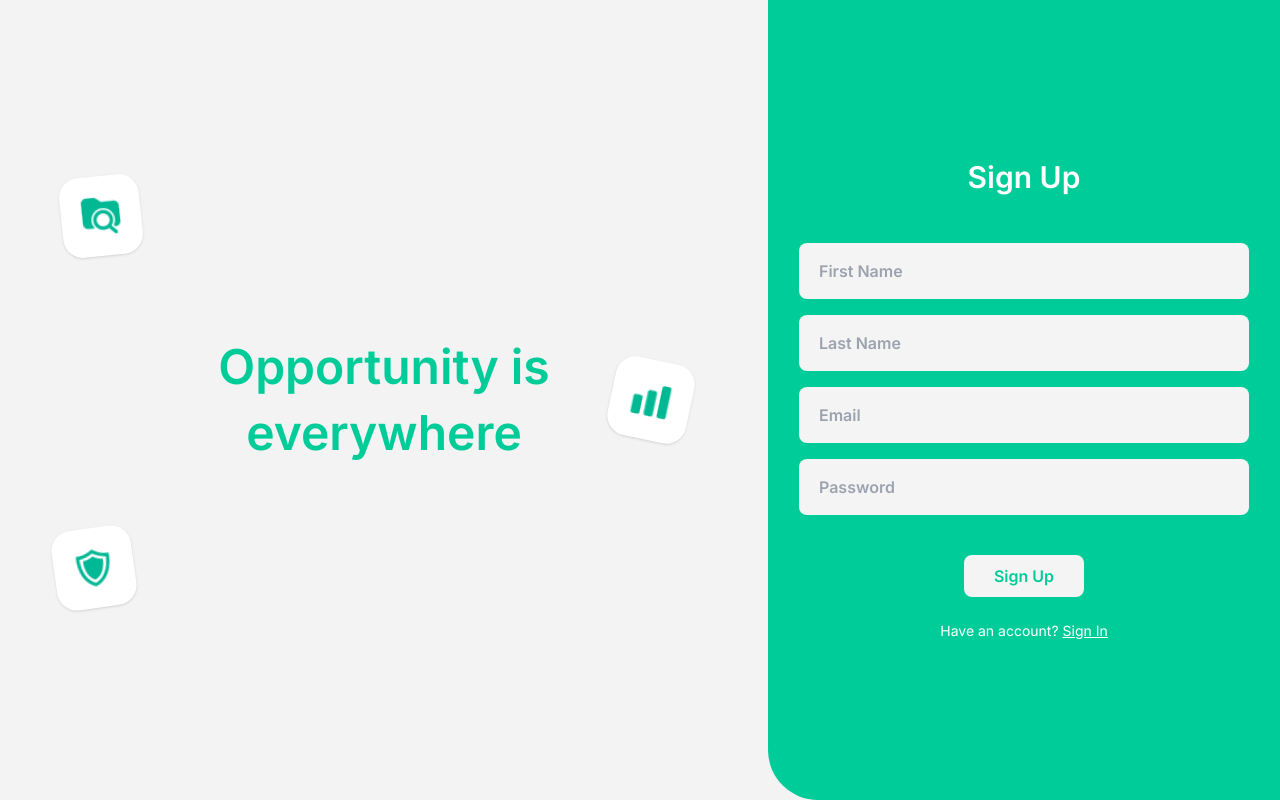
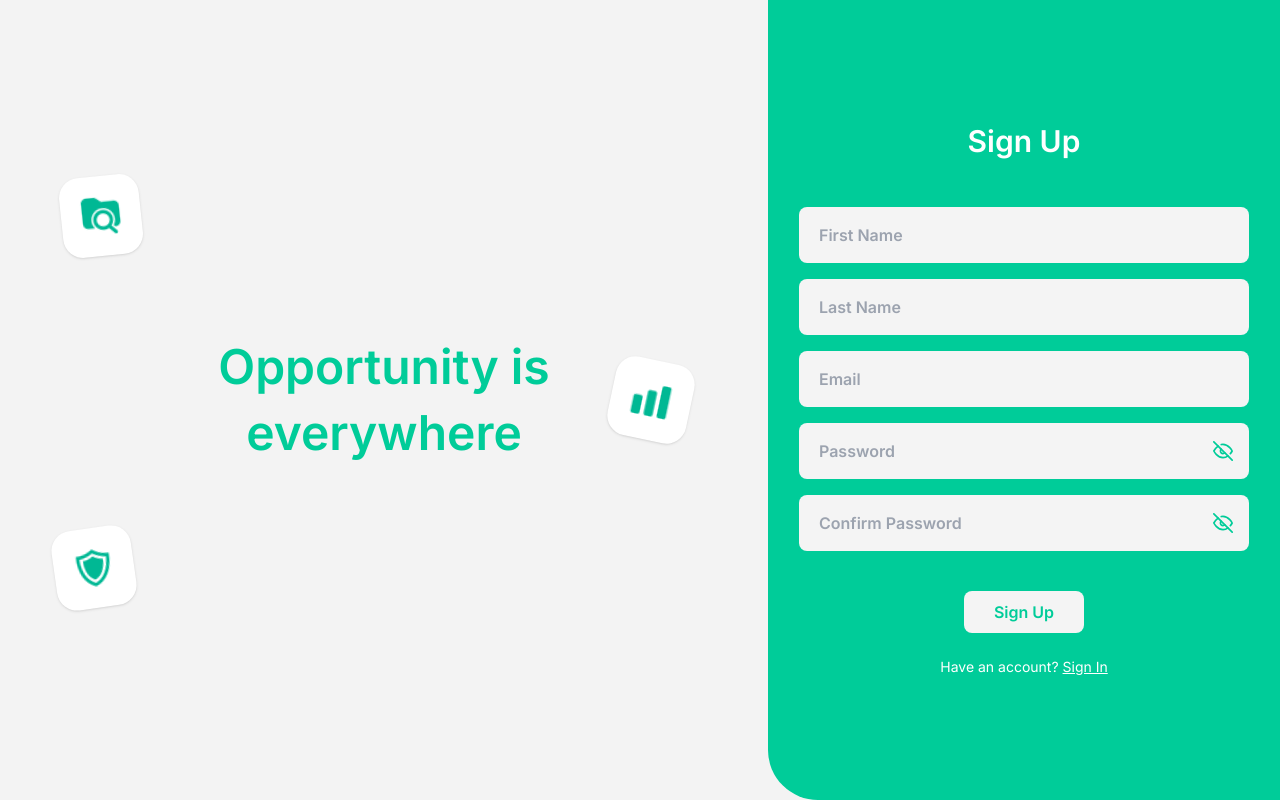
Before and after one commit to theresiajreije/project3-nextjs, a Next.js app: page /signup in a window 1280 px wide. Built offline with nearby package versions, Linux system fonts and the light colour scheme.

Commit message:
implemented auth form validation and password toggle

```diff
--- a/app/signin/page.tsx
+++ b/app/signin/page.tsx
@@ -1,11 +1,50 @@
+"use client";
+
 import Image from "next/image";
 import Link from "next/link";
+import { useState } from "react";
+import { FiEye, FiEyeOff } from "react-icons/fi";
 
 export default function SignInPage() {
+  const [email, setEmail] = useState("");
+  const [password, setPassword] = useState("");
+  const [showPassword, setShowPassword] = useState(false);
+
+  const [errors, setErrors] = useState({
+    email: "",
+    password: "",
+  });
+
+  const handleSubmit = (e: React.FormEvent<HTMLFormElement>) => {
+    e.preventDefault();
+
+    let newErrors = {
+      email: "",
+      password: "",
+    };
+
+    if (!email.trim()) {
+      newErrors.email = "Email is required";
+    } else if (!/\S+@\S+\.\S+/.test(email)) {
+      newErrors.email = "Enter a valid email";
+    }
+
+    if (!password.trim()) {
+      newErrors.password = "Password is required";
+    } else if (password.length < 6) {
+      newErrors.password = "Password must be at least 6 characters";
+    }
+
+    setErrors(newErrors);
+
+    if (!newErrors.email && !newErrors.password) {
+      console.log("Form submitted", { email, password });
+    }
+  };
+
   return (
     <main className="min-h-screen w-full overflow-hidden bg-[#f3f3f3]">
       <section className="grid min-h-screen grid-cols-1 lg:grid-cols-[60%_40%]">
-
         {/* LEFT SIDE */}
         <div className="relative flex min-h-[280px] items-center justify-center overflow-hidden bg-[#f3f3f3] px-6 sm:min-h-[420px] lg:min-h-screen">
           <h1 className="max-w-[260px] text-center text-[24px] font-semibold leading-[34px] sm:max-w-[520px] sm:text-[42px] sm:leading-[56px] lg:text-[48px] lg:leading-[66px]">
@@ -14,17 +53,14 @@ export default function SignInPage() {
             <span className="text-[#00CC99]">Now</span>
           </h1>
 
-          {/* TOP LEFT */}
           <div className="absolute left-[6%] top-[16%] rotate-[-6deg] rounded-[16px] bg-white p-4 shadow-sm sm:left-[8%] sm:top-[22%] sm:rounded-[20px] sm:p-5">
             <Image src="/images/tile-search.png" alt="Search icon" width={40} height={40} />
           </div>
 
-          {/* BOTTOM LEFT */}
           <div className="absolute bottom-[14%] left-[5%] rotate-[-8deg] rounded-[16px] bg-white p-4 shadow-sm sm:bottom-[24%] sm:left-[7%] sm:rounded-[20px] sm:p-5">
             <Image src="/images/tile-shield.png" alt="Shield icon" width={40} height={40} />
           </div>
 
-          {/* RIGHT */}
           <div className="absolute right-[6%] top-[48%] rotate-[12deg] rounded-[16px] bg-white p-4 shadow-sm sm:right-[10%] sm:top-[45%] sm:rounded-[20px] sm:p-5">
             <Image src="/images/tile-chart.png" alt="Chart icon" width={40} height={40} />
           </div>
@@ -37,22 +73,58 @@ export default function SignInPage() {
               Sign In
             </h2>
 
-            <form className="mx-auto flex w-full max-w-[450px] flex-col gap-4">
+            <form
+              onSubmit={handleSubmit}
+              className="mx-auto flex w-full max-w-[450px] flex-col gap-4"
+            >
+              <div className="text-left">
                 <input
                   type="email"
                   placeholder="Email"
-                className="h-[52px] rounded-[8px] bg-[#f4f4f4] px-5 text-[16px] font-semibold leading-[24px] text-black outline-none placeholder:text-[#9ca3af] sm:h-[56px]"
+                  value={email}
+                  onChange={(e) => setEmail(e.target.value)}
+                  className={`h-[52px] w-full rounded-[8px] bg-[#f4f4f4] px-5 text-[16px] font-semibold leading-[24px] text-black outline-none placeholder:text-[#9ca3af] sm:h-[56px] ${errors.email ? "border-2 border-red-500" : ""
+                    }`}
                 />
 
+                {errors.email && (
+                  <p className="mt-1 text-[13px] font-medium text-red-100">
+                    {errors.email}
+                  </p>
+                )}
+              </div>
+
+              <div className="text-left">
+  <div className="relative">
     <input
-                type="password"
+      type={showPassword ? "text" : "password"}
       placeholder="Password"
-                className="h-[52px] rounded-[8px] bg-[#f4f4f4] px-5 text-[16px] font-semibold leading-[24px] text-black outline-none placeholder:text-[#9ca3af] sm:h-[56px]"
+      value={password}
+      onChange={(e) => setPassword(e.target.value)}
+      className={`h-[52px] w-full rounded-[8px] bg-[#f4f4f4] px-5 pr-16 text-[16px] font-semibold leading-[24px] text-black outline-none placeholder:text-[#9ca3af] sm:h-[56px] ${
+        errors.password ? "border-2 border-red-500" : ""
+      }`}
     />
 
    <button
+  type="button"
+  onClick={() => setShowPassword(!showPassword)}
+  className="absolute right-4 top-1/2 -translate-y-1/2 cursor-pointer text-[#00CC99]"
+>
+  {showPassword ? <FiEye size={20} /> : <FiEyeOff size={20} />}
+</button>
+  </div>
+
+  {errors.password && (
+    <p className="mt-1 text-[13px] font-medium text-red-100">
+      {errors.password}
+    </p>
+  )}
+</div>
+
+              <button
                 type="submit"
-                className="mx-auto mt-6 h-[42px] w-[120px] rounded-[8px] bg-[#f4f4f4] text-[16px] font-semibold text-[#00CC99]"
+                className="mx-auto mt-6 h-[42px] w-[120px] cursor-pointer rounded-[8px] bg-[#f4f4f4] text-[16px] font-semibold text-[#00CC99] transition-all duration-300 hover:bg-[#66E0C2] hover:text-white"
               >
                 Sign In
               </button>
--- a/app/signup/page.tsx
+++ b/app/signup/page.tsx
@@ -1,28 +1,91 @@
+"use client";
+
 import Image from "next/image";
 import Link from "next/link";
+import { useState } from "react";
+import { FiEye, FiEyeOff } from "react-icons/fi";
 
 export default function SignUpPage() {
+  const [firstName, setFirstName] = useState("");
+  const [lastName, setLastName] = useState("");
+  const [email, setEmail] = useState("");
+
+  const [password, setPassword] = useState("");
+  const [confirmPassword, setConfirmPassword] = useState("");
+
+  const [showPassword, setShowPassword] = useState(false);
+  const [showConfirmPassword, setShowConfirmPassword] = useState(false);
+
+  const [errors, setErrors] = useState({
+    firstName: "",
+    lastName: "",
+    email: "",
+    password: "",
+    confirmPassword: "",
+  });
+
+  const handleSubmit = (e: React.FormEvent<HTMLFormElement>) => {
+    e.preventDefault();
+
+    const newErrors = {
+      firstName: "",
+      lastName: "",
+      email: "",
+      password: "",
+      confirmPassword: "",
+    };
+
+    if (!firstName.trim()) newErrors.firstName = "First name is required";
+    if (!lastName.trim()) newErrors.lastName = "Last name is required";
+
+    if (!email.trim()) {
+      newErrors.email = "Email is required";
+    } else if (!/\S+@\S+\.\S+/.test(email)) {
+      newErrors.email = "Enter a valid email";
+    }
+
+    if (!password.trim()) {
+      newErrors.password = "Password is required";
+    } else if (password.length < 6) {
+      newErrors.password = "Password must be at least 6 characters";
+    }
+
+    if (!confirmPassword.trim()) {
+      newErrors.confirmPassword = "Confirm password is required";
+    } else if (confirmPassword !== password) {
+      newErrors.confirmPassword = "Passwords do not match";
+    }
+
+    setErrors(newErrors);
+
+    if (
+      !newErrors.firstName &&
+      !newErrors.lastName &&
+      !newErrors.email &&
+      !newErrors.password &&
+      !newErrors.confirmPassword
+    ) {
+      console.log("Form submitted");
+    }
+  };
+
   return (
     <main className="min-h-screen w-full overflow-hidden bg-[#f3f3f3]">
       <section className="grid min-h-screen grid-cols-1 lg:grid-cols-[60%_40%]">
-
         {/* LEFT SIDE */}
         <div className="relative flex min-h-[280px] items-center justify-center overflow-hidden bg-[#f3f3f3] px-6 sm:min-h-[420px] lg:min-h-screen">
           <h1 className="max-w-[260px] text-center text-[24px] font-semibold leading-[34px] text-[#00CC99] sm:max-w-[520px] sm:text-[42px] sm:leading-[56px] lg:text-[48px] lg:leading-[66px]">
             Opportunity is everywhere
           </h1>
 
-          {/* TOP LEFT */}
           <div className="absolute left-[6%] top-[16%] rotate-[-6deg] rounded-[16px] bg-white p-4 shadow-sm sm:left-[8%] sm:top-[22%] sm:rounded-[20px] sm:p-5">
             <Image src="/images/tile-search.png" alt="Search icon" width={40} height={40} />
           </div>
 
-          {/* BOTTOM LEFT */}
           <div className="absolute bottom-[14%] left-[5%] rotate-[-8deg] rounded-[16px] bg-white p-4 shadow-sm sm:bottom-[24%] sm:left-[7%] sm:rounded-[20px] sm:p-5">
             <Image src="/images/tile-shield.png" alt="Shield icon" width={40} height={40} />
           </div>
 
-          {/* RIGHT */}
           <div className="absolute right-[6%] top-[48%] rotate-[12deg] rounded-[16px] bg-white p-4 shadow-sm sm:right-[10%] sm:top-[45%] sm:rounded-[20px] sm:p-5">
             <Image src="/images/tile-chart.png" alt="Chart icon" width={40} height={40} />
           </div>
@@ -35,34 +98,109 @@ export default function SignUpPage() {
               Sign Up
             </h2>
 
-            <form className="mx-auto flex w-full max-w-[450px] flex-col gap-4">
+            <form onSubmit={handleSubmit} className="mx-auto flex w-full max-w-[450px] flex-col gap-4">
+              <div className="text-left">
                 <input
                   type="text"
                   placeholder="First Name"
-                className="h-[52px] rounded-[8px] bg-[#f4f4f4] px-5 text-[16px] font-semibold leading-[24px] text-black outline-none placeholder:text-[#9ca3af] sm:h-[56px]"
+                  value={firstName}
+                  onChange={(e) => setFirstName(e.target.value)}
+                  className={`h-[52px] w-full rounded-[8px] bg-[#f4f4f4] px-5 text-[16px] font-semibold leading-[24px] text-black outline-none placeholder:text-[#9ca3af] sm:h-[56px] ${
+                    errors.firstName ? "border-2 border-red-500" : ""
+                  }`}
                 />
+                {errors.firstName && (
+                  <p className="mt-1 text-[13px] font-medium text-red-100">{errors.firstName}</p>
+                )}
+              </div>
 
+              <div className="text-left">
                 <input
                   type="text"
                   placeholder="Last Name"
-                className="h-[52px] rounded-[8px] bg-[#f4f4f4] px-5 text-[16px] font-semibold leading-[24px] text-black outline-none placeholder:text-[#9ca3af] sm:h-[56px]"
+                  value={lastName}
+                  onChange={(e) => setLastName(e.target.value)}
+                  className={`h-[52px] w-full rounded-[8px] bg-[#f4f4f4] px-5 text-[16px] font-semibold leading-[24px] text-black outline-none placeholder:text-[#9ca3af] sm:h-[56px] ${
+                    errors.lastName ? "border-2 border-red-500" : ""
+                  }`}
                 />
+                {errors.lastName && (
+                  <p className="mt-1 text-[13px] font-medium text-red-100">{errors.lastName}</p>
+                )}
+              </div>
 
+              <div className="text-left">
                 <input
                   type="email"
                   placeholder="Email"
-                className="h-[52px] rounded-[8px] bg-[#f4f4f4] px-5 text-[16px] font-semibold leading-[24px] text-black outline-none placeholder:text-[#9ca3af] sm:h-[56px]"
+                  value={email}
+                  onChange={(e) => setEmail(e.target.value)}
+                  className={`h-[52px] w-full rounded-[8px] bg-[#f4f4f4] px-5 text-[16px] font-semibold leading-[24px] text-black outline-none placeholder:text-[#9ca3af] sm:h-[56px] ${
+                    errors.email ? "border-2 border-red-500" : ""
+                  }`}
                 />
+                {errors.email && (
+                  <p className="mt-1 text-[13px] font-medium text-red-100">{errors.email}</p>
+                )}
+              </div>
 
+              <div className="text-left">
+                <div className="relative">
                   <input
-                type="password"
+                    type={showPassword ? "text" : "password"}
                     placeholder="Password"
-                className="h-[52px] rounded-[8px] bg-[#f4f4f4] px-5 text-[16px] font-semibold leading-[24px] text-black outline-none placeholder:text-[#9ca3af] sm:h-[56px]"
+                    value={password}
+                    onChange={(e) => setPassword(e.target.value)}
+                    className={`h-[52px] w-full rounded-[8px] bg-[#f4f4f4] px-5 pr-14 text-[16px] font-semibold leading-[24px] text-black outline-none placeholder:text-[#9ca3af] sm:h-[56px] ${
+                      errors.password ? "border-2 border-red-500" : ""
+                    }`}
                   />
 
                   <button
+                    type="button"
+                    onClick={() => setShowPassword(!showPassword)}
+                    className="absolute right-4 top-1/2 -translate-y-1/2 cursor-pointer text-[#00CC99]"
+                  >
+                    {showPassword ? <FiEye size={20} /> : <FiEyeOff size={20} />}
+                  </button>
+                </div>
+
+                {errors.password && (
+                  <p className="mt-1 text-[13px] font-medium text-red-100">{errors.password}</p>
+                )}
+              </div>
+
+              <div className="text-left">
+                <div className="relative">
+                  <input
+                    type={showConfirmPassword ? "text" : "password"}
+                    placeholder="Confirm Password"
+                    value={confirmPassword}
+                    onChange={(e) => setConfirmPassword(e.target.value)}
+                    className={`h-[52px] w-full rounded-[8px] bg-[#f4f4f4] px-5 pr-14 text-[16px] font-semibold leading-[24px] text-black outline-none placeholder:text-[#9ca3af] sm:h-[56px] ${
+                      errors.confirmPassword ? "border-2 border-red-500" : ""
+                    }`}
+                  />
+
+                  <button
+                    type="button"
+                    onClick={() => setShowConfirmPassword(!showConfirmPassword)}
+                    className="absolute right-4 top-1/2 -translate-y-1/2 cursor-pointer text-[#00CC99]"
+                  >
+                    {showConfirmPassword ? <FiEye size={20} /> : <FiEyeOff size={20} />}
+                  </button>
+                </div>
+
+                {errors.confirmPassword && (
+                  <p className="mt-1 text-[13px] font-medium text-red-100">
+                    {errors.confirmPassword}
+                  </p>
+                )}
+              </div>
+
+              <button
                 type="submit"
-                className="mx-auto mt-6 h-[42px] w-[120px] rounded-[8px] bg-[#f4f4f4] text-[16px] font-semibold text-[#00CC99]"
+                className="mx-auto mt-6 h-[42px] w-[120px] cursor-pointer rounded-[8px] bg-[#f4f4f4] text-[16px] font-semibold text-[#00CC99] transition-all duration-300 hover:bg-[#66E0C2] hover:text-white"
               >
                 Sign Up
               </button>
--- a/package.json
+++ b/package.json
@@ -13,6 +13,7 @@
     "next": "16.2.4",
     "react": "19.2.4",
     "react-dom": "19.2.4",
+    "react-icons": "^5.6.0",
     "swiper": "^12.1.4"
   },
   "devDependencies": {
```
Also changed, not shown: 1 other file (tests, documents, lock files or other folders). Lines whose indentation alone changed are shown as unchanged.
